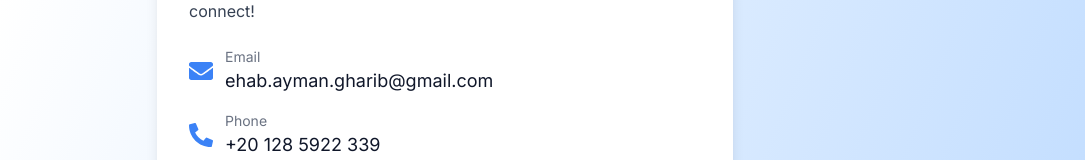
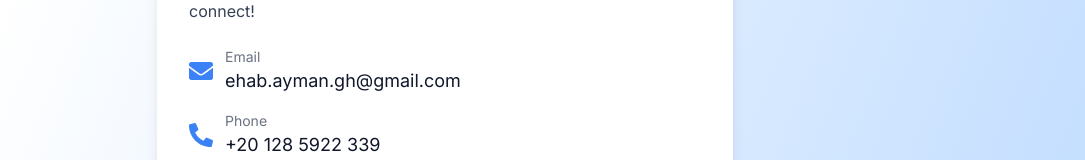
Before and after one commit to ehab-ayman-gharib/EhabAymanPortfolio, a Next.js app: page / in a window 1280 px wide. Shown: the part 2676-2836 px from the top of the page, without its empty margins (195-1280 px from the left). Built offline with nearby package versions, Linux system fonts and the light colour scheme.

Commit message:
Updating email

```diff
--- a/src/pages/index.js
+++ b/src/pages/index.js
@@ -314,7 +314,7 @@ export default function Home() {
                 <FaEnvelope className="text-[#3b82f6] text-2xl" />
                 <div>
                   <span className="block text-gray-500 text-sm">Email</span>
-                  <a href="mailto:ehab.ayman.gharib@gmail.com" className="text-[#10172a] text-lg hover:text-[#3b82f6] transition">ehab.ayman.gharib@gmail.com</a>
+                  <a href="mailto:ehab.ayman.gh@gmail.com" className="text-[#10172a] text-lg hover:text-[#3b82f6] transition">ehab.ayman.gh@gmail.com</a>
                 </div>
               </div>
               <div className="flex items-center gap-3">
```
